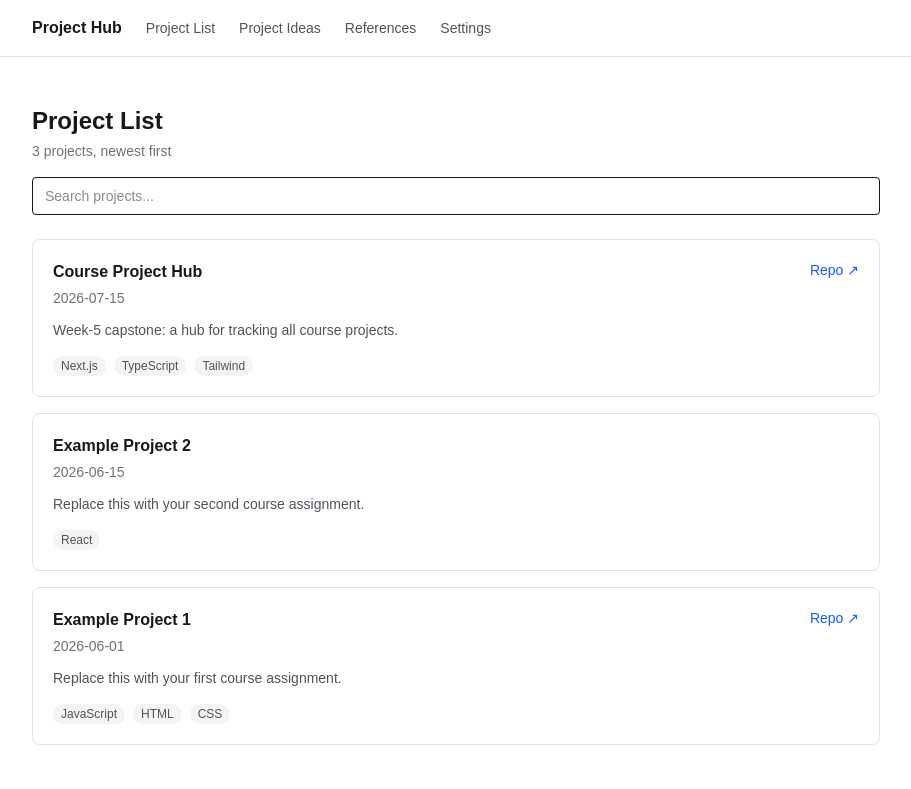
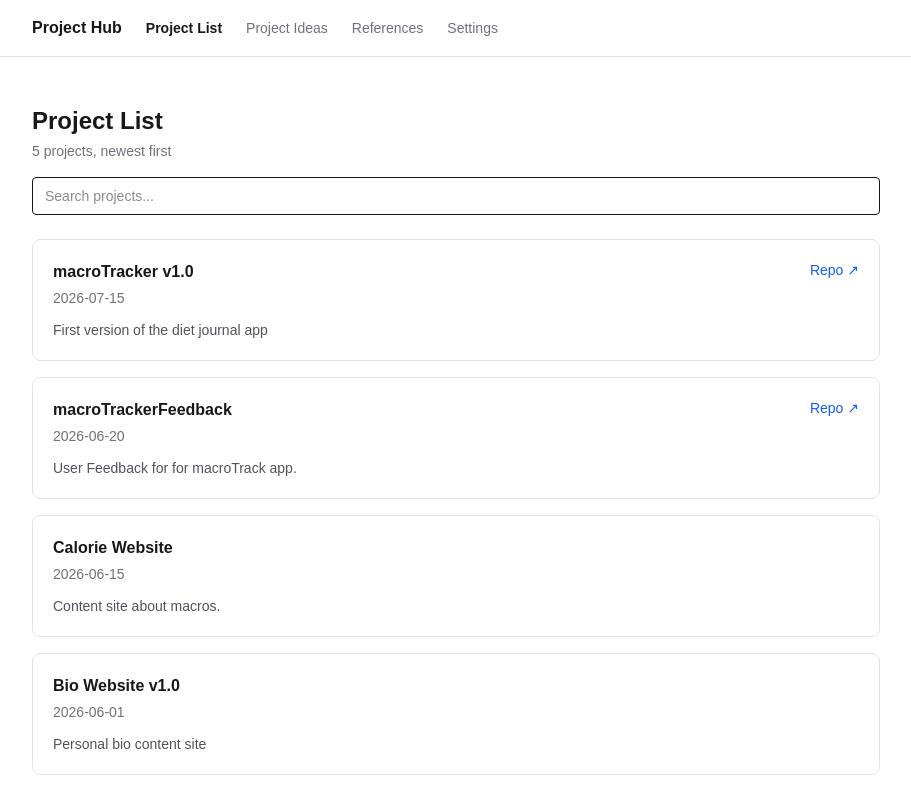
Before and after one commit to OKVSchool/week5-capstone-hub, a Next.js app: page / in a window 1280 px wide. Shown: the top 789 px of the page, without its empty margins (184-1095 px from the left). Built offline with nearby package versions, Linux system fonts and the light colour scheme.

Commit message:
Add active nav highlight and real project data

```diff
--- a/src/app/layout.tsx
+++ b/src/app/layout.tsx
@@ -1,7 +1,7 @@
 import type { Metadata } from "next";
 import { Geist, Geist_Mono } from "next/font/google";
-import Link from "next/link";
 import "./globals.css";
+import NavBar from "@/components/NavBar"
 
 const geistSans = Geist({
   variable: "--font-geist-sans",
@@ -30,35 +30,7 @@ export default function RootLayout({
     >
       <body className="min-h-full flex flex-col">
         <header className="border-b border-zinc-200 bg-white dark:border-zinc-800 dark:bg-zinc-950">
-          <nav className="mx-auto flex max-w-4xl items-center gap-6 px-6 py-4">
-            <span className="font-semibold text-zinc-900 dark:text-zinc-50">
-              Project Hub
-            </span>
-            <Link
-              href="/"
-              className="text-sm text-zinc-600 hover:text-zinc-900 dark:text-zinc-400 dark:hover:text-zinc-50"
-            >
-              Project List
-            </Link>
-            <Link
-              href="/ideas"
-              className="text-sm text-zinc-600 hover:text-zinc-900 dark:text-zinc-400 dark:hover:text-zinc-50"
-            >
-              Project Ideas
-            </Link>
-            <Link
-              href="/references"
-              className="text-sm text-zinc-600 hover:text-zinc-900 dark:text-zinc-400 dark:hover:text-zinc-50"
-            >
-              References
-            </Link>
-            <Link
-              href="/settings"
-              className="text-sm text-zinc-600 hover:text-zinc-900 dark:text-zinc-400 dark:hover:text-zinc-50"
-            >
-              Settings
-            </Link>
-          </nav>
+         <NavBar />
         </header>
         <main className="flex-1">{children}</main>
       </body>
--- /dev/null
+++ b/src/components/NavBar.tsx
@@ -0,0 +1,33 @@
+'use client'
+import { usePathname } from "next/navigation"
+import Link from "next/link"
+
+export default function NavBar() {
+const pathname = usePathname()
+const links = [
+    {href: "/", label: "Project List" },
+    {href: "/ideas", label: "Project Ideas" },
+    {href: "/references", label: "References" },
+    {href: "/settings", label: "Settings" },
+]
+return (
+    <nav className="mx-auto flex max-w-4xl items-center gap-6 px-6 py-4">
+        <span className="font-semibold text-zinc-900 dark:text-zinc-50">
+            Project Hub
+        </span>
+        {links.map(link => (
+            <Link
+                key={link.href}
+                href={link.href}
+                className={
+                    pathname === link.href
+                        ? "text-sm font-semibold text-zinc-900 dark:text-zinc-50"
+                        : "text-sm text-zinc-500 hover:text-zinc-900 dark:text-zinc-400 dark:hover:text-zinc-50"
+                   }
+                >
+                    {link.label}
+                </Link>
+            ))}
+        </nav>
+    )
+}
--- a/src/data/projects.ts
+++ b/src/data/projects.ts
@@ -11,25 +11,34 @@ export type Project = {
 export const projects: Project[] = [
   {
     id: "1",
-    title: "Example Project 1",
-    description: "Replace this with your first course assignment.",
+    title: "Bio Website v1.0",
+    description: "Personal bio content site",
     date: "2026-06-01",
-    repoUrl: "https://github.com/your-username/repo-name",
-    tags: ["JavaScript", "HTML", "CSS"],
   },
   {
     id: "2",
-    title: "Example Project 2",
-    description: "Replace this with your second course assignment.",
-    date: "2026-06-15",
-    tags: ["React"],
+    title: "Bio Website v2.0",
+    description: "2nd Personal bio content site",
+    date: "2026-05-16",
   },
   {
     id: "3",
-    title: "Course Project Hub",
-    description: "Week-5 capstone: a hub for tracking all course projects.",
+    title: "Calorie Website",
+    description: "Content site about macros.",
+    date: "2026-06-15",
+  },
+  {
+    id: "4",
+    title: "macroTracker v1.0",
+    description: "First version of the diet journal app",
     date: "2026-07-15",
     repoUrl: "https://github.com/your-username/course-project-hub",
-    tags: ["Next.js", "TypeScript", "Tailwind"],
+  },
+  {
+    id: "5",
+    title: "macroTrackerFeedback",
+    description: "User Feedback for for macroTrack app.",
+    date: "2026-06-20",
+    repoUrl: "https://github.com/OKVSchool/macroTrackFeedback.git",
   },
 ];
```
